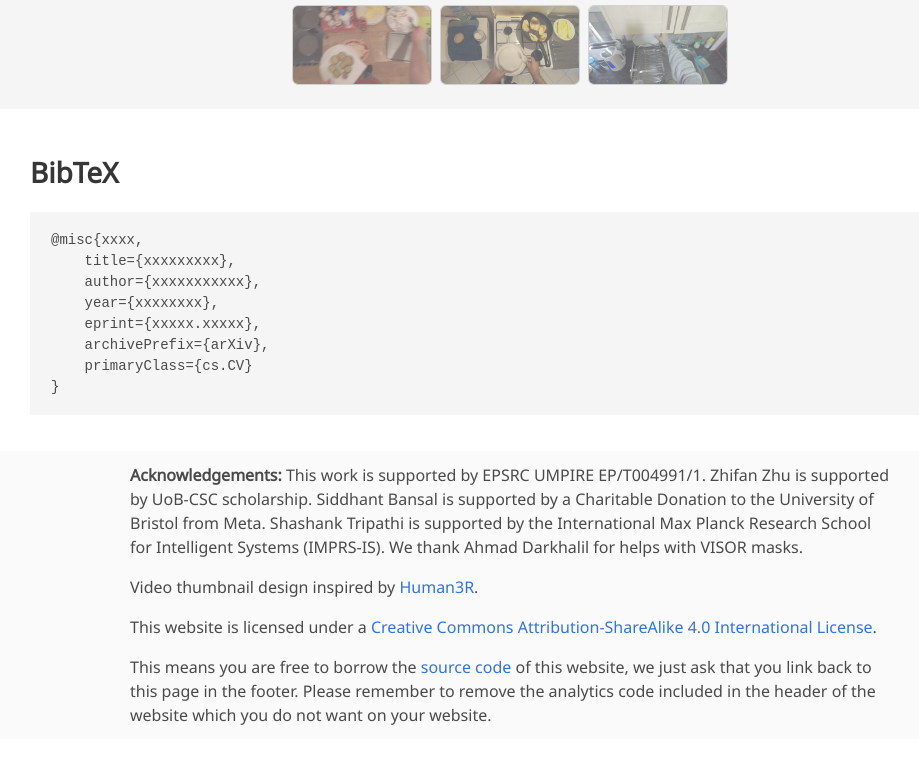
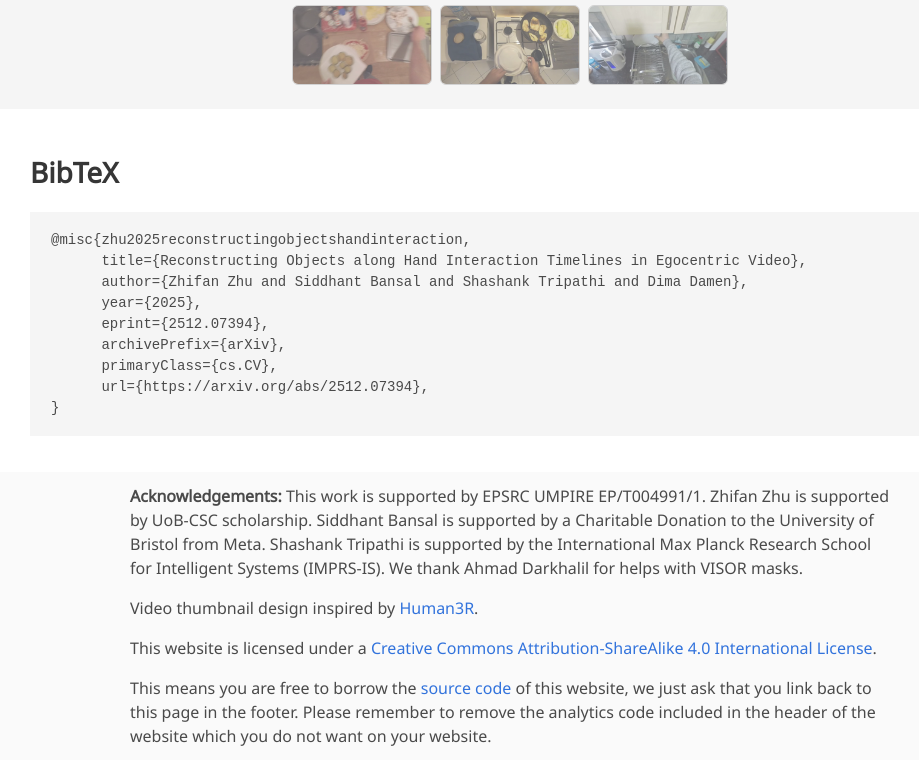
Before and after one commit to zhifanzhu/objects-along-hit, a plain HTML site: page index.html in a window 1280 px wide. Shown: the part 2917-3677 px from the top of the page, without its empty margins (130-1049 px from the left). Before the commit the page ends 3656 px from the top, so only its background shows below. Drawn offline with nearby package versions, Linux system fonts and the light colour scheme; some icons are missing; a web font is replaced by a local one.

Commit message:
Update arxiv link
Updated the PDF link and added new BibTeX entry for the publication.

```diff
--- a/index.html
+++ b/index.html
@@ -56,7 +56,7 @@
             <div class="publication-links">
               <!-- PDF Link. -->
               <span class="link-block">
-                <a href="https://arxiv.org/abs/xxxx.yyyy"
+                <a href="https://arxiv.org/abs/2512.07394"
                    class="external-link button is-normal is-rounded is-dark">
                   <span class="icon">
                       <i class="fas fa-file-pdf"></i>
@@ -385,13 +385,14 @@
 <section class="section" id="BibTeX">
   <div class="container is-max-desktop content">
     <h2 class="title">BibTeX</h2>
-    <pre><code>@misc{xxxx,
-    title={xxxxxxxxx},
-    author={xxxxxxxxxxx},
-    year={xxxxxxxx},
-    eprint={xxxxx.xxxxx},
-    archivePrefix={arXiv},
-    primaryClass={cs.CV}
+    <pre><code>@misc{zhu2025reconstructingobjectshandinteraction,
+      title={Reconstructing Objects along Hand Interaction Timelines in Egocentric Video},
+      author={Zhifan Zhu and Siddhant Bansal and Shashank Tripathi and Dima Damen},
+      year={2025},
+      eprint={2512.07394},
+      archivePrefix={arXiv},
+      primaryClass={cs.CV},
+      url={https://arxiv.org/abs/2512.07394},
 }</code></pre>
   </div>
 </section>
```
